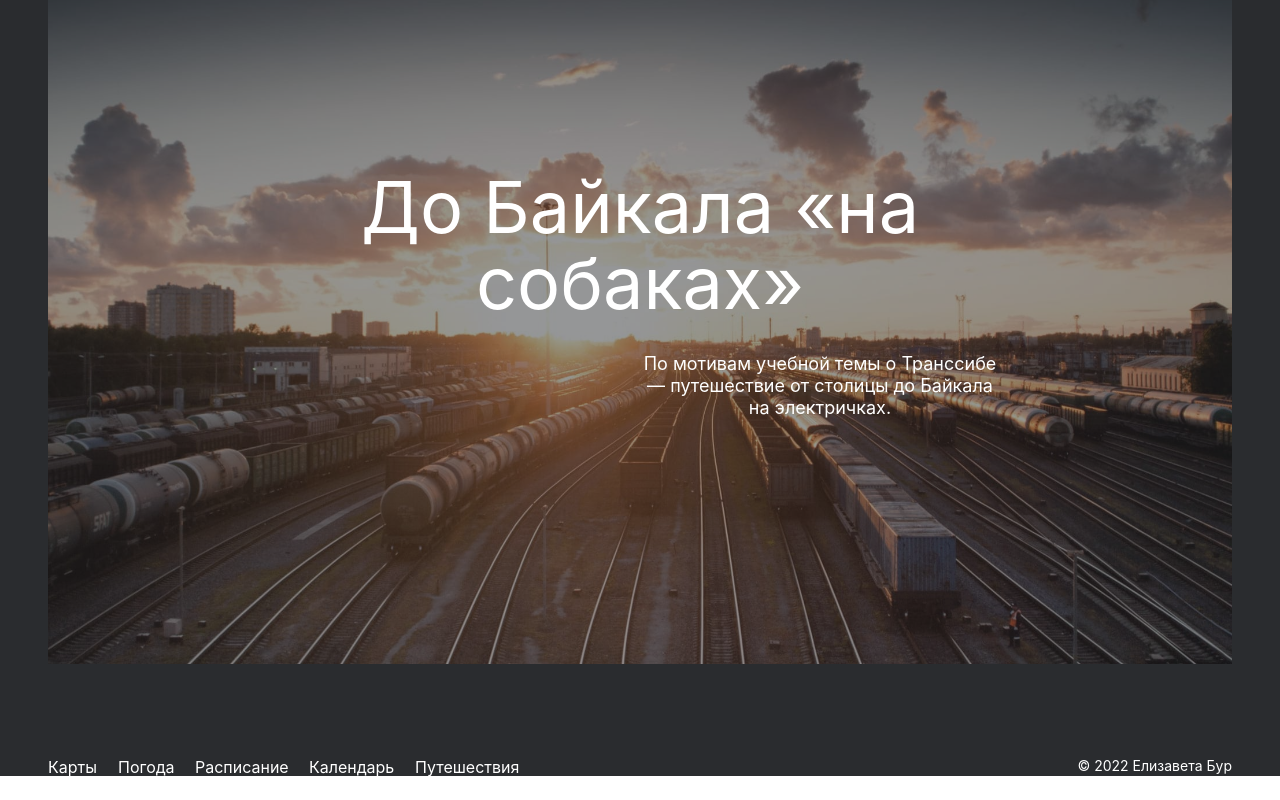
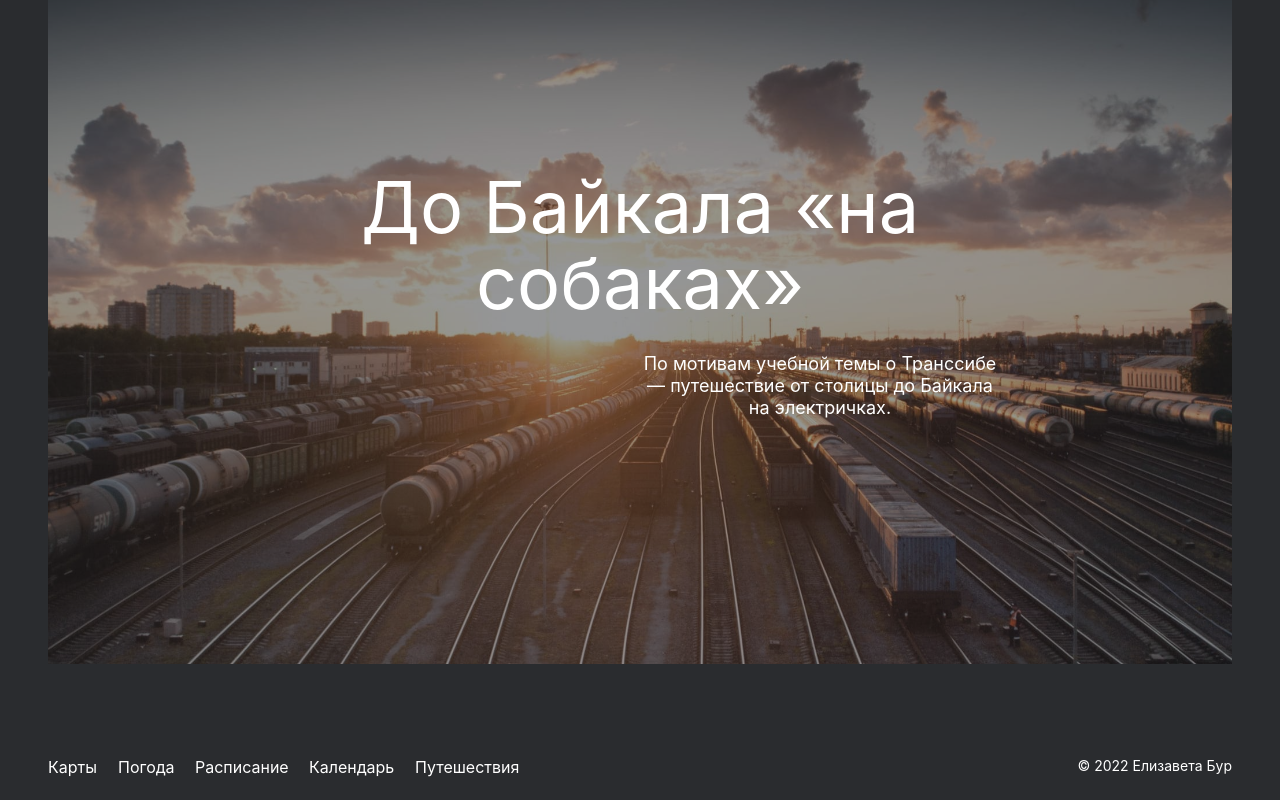
Before and after one commit to burlake/russian-travel, a plain HTML site: page index.html in a window 1280 px wide. Shown: the part 6121-6921 px from the top of the page. Drawn offline with Linux system fonts and the light colour scheme.

Commit message:
rady пока

```diff
--- a/styles.css
+++ b/styles.css
@@ -327,7 +327,7 @@ margin: 0 auto;
 padding: 0;
 display: flex;
 justify-content: space-between;
-margin: 94px 48px 24px 48px;
+padding: 94px 48px 24px 48px;
 }
 
 .footer__columns{
```
